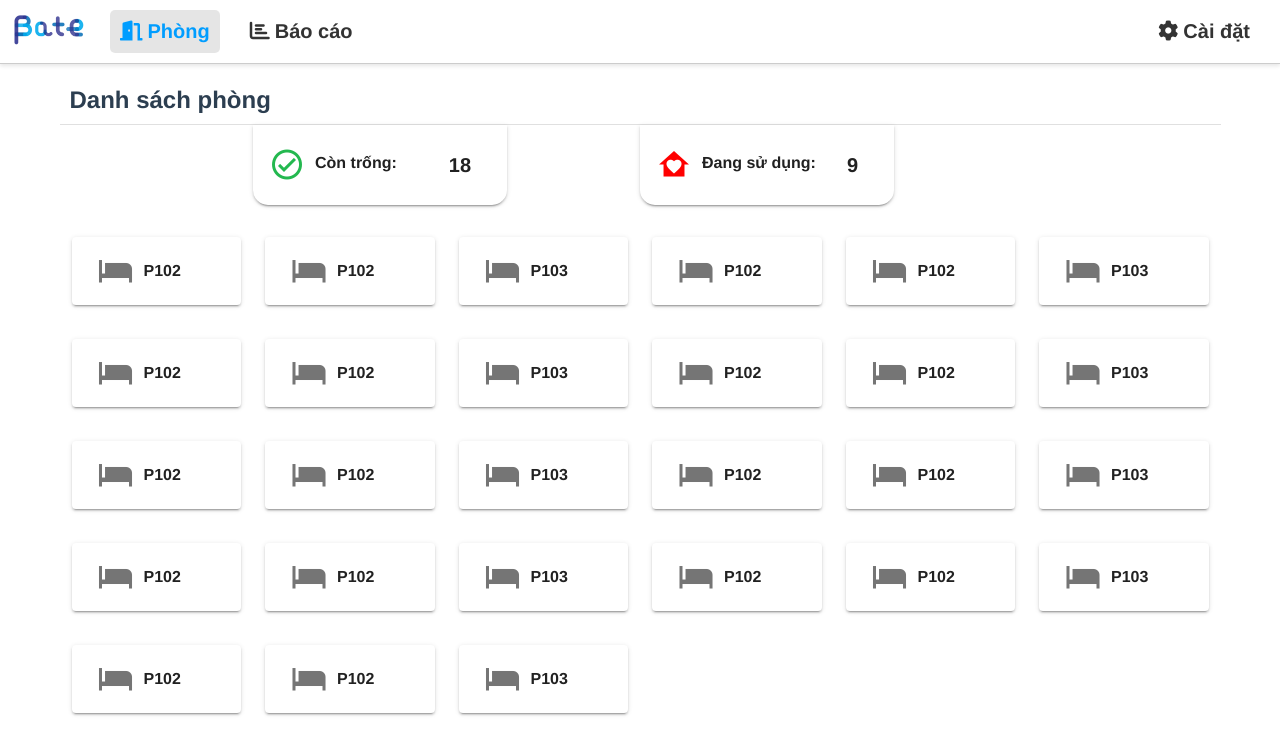
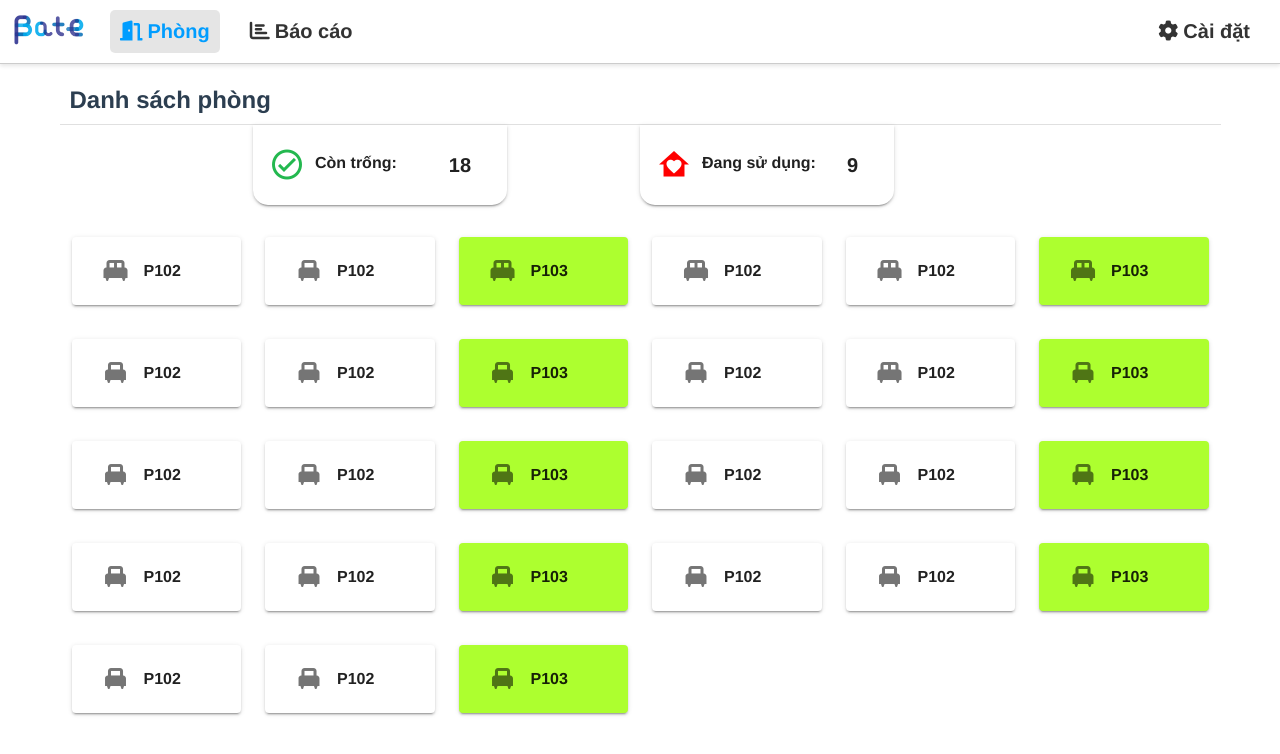
Before and after one commit to Vtthuonggg/hotel_manager, a Vue app: page /dashboard/listroom in a window 1280 px wide. Shown: the top 754 px of the page. Built offline with nearby package versions, Linux system fonts and the light colour scheme.

Commit message:
check dieu kien room

```diff
--- a/src/components/room/list_room_page.vue
+++ b/src/components/room/list_room_page.vue
@@ -39,9 +39,10 @@
           md="4"
           lg="2"
         >
-          <v-card class="room-card">
+          <v-card :class="{'room-card-free':room.isAvailable,'room-card-using':!room.isAvailable }">
             <v-list-item>
-              <v-icon large>mdi-bed-empty</v-icon>
+              <v-icon v-if="room.description==='Phòng đơn'" large>mdi-bed-single</v-icon>
+              <v-icon v-else large>mdi-bed-double</v-icon>
               <div class="room-info">
                 <span>{{ room.name }}</span>
               </div>
@@ -61,7 +62,7 @@ export default {
         {
           id: 1,
           name: "P102",
-          description: "Phòng đơn",
+          description: "Phòng đôi",
           pice: 1000,
           isAvailable: true,
         },
@@ -75,7 +76,28 @@ export default {
         {
           id: 3,
           name: "P103",
-          description: "Phòng đơn",
+          description: "Phòng đôi",
+          pice: 1000,
+          isAvailable: false,
+        },
+        {
+          id: 1,
+          name: "P102",
+          description: "Phòng đôi",
+          pice: 1000,
+          isAvailable: true,
+        },
+        {
+          id: 2,
+          name: "P102",
+          description: "Phòng đôi",
+          pice: 1000,
+          isAvailable: true,
+        },
+        {
+          id: 3,
+          name: "P103",
+          description: "Phòng đôi",
           pice: 1000,
           isAvailable: false,
         },
@@ -110,28 +132,7 @@ export default {
         {
           id: 2,
           name: "P102",
-          description: "Phòng đơn",
-          pice: 1000,
-          isAvailable: true,
-        },
-        {
-          id: 3,
-          name: "P103",
-          description: "Phòng đơn",
-          pice: 1000,
-          isAvailable: false,
-        },
-        {
-          id: 1,
-          name: "P102",
-          description: "Phòng đơn",
-          pice: 1000,
-          isAvailable: true,
-        },
-        {
-          id: 2,
-          name: "P102",
-          description: "Phòng đơn",
+          description: "Phòng đôi",
           pice: 1000,
           isAvailable: true,
         },
@@ -262,6 +263,7 @@ export default {
 </script>
 
 <style scoped>
+
 .count {
   font-size: 20px;
   font-weight: bold;
@@ -282,7 +284,14 @@ export default {
   margin-bottom: 20px;
   border-radius: 0 0 15px 15px !important;
 }
-.room-card {
+.room-card-using {
+  background-color: greenyellow !important;
+  padding: 10px;
+  text-align: center;
+  margin-bottom: 10px;
+}
+.room-card-free {
+  background-color: white !important;
   padding: 10px;
   text-align: center;
   margin-bottom: 10px;
```
